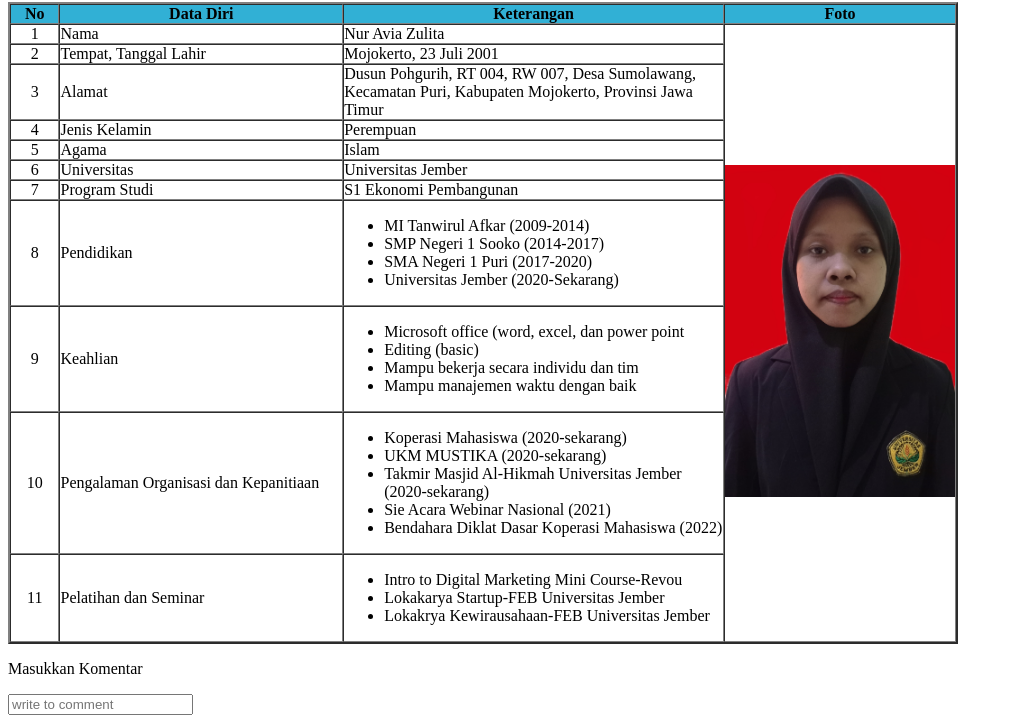
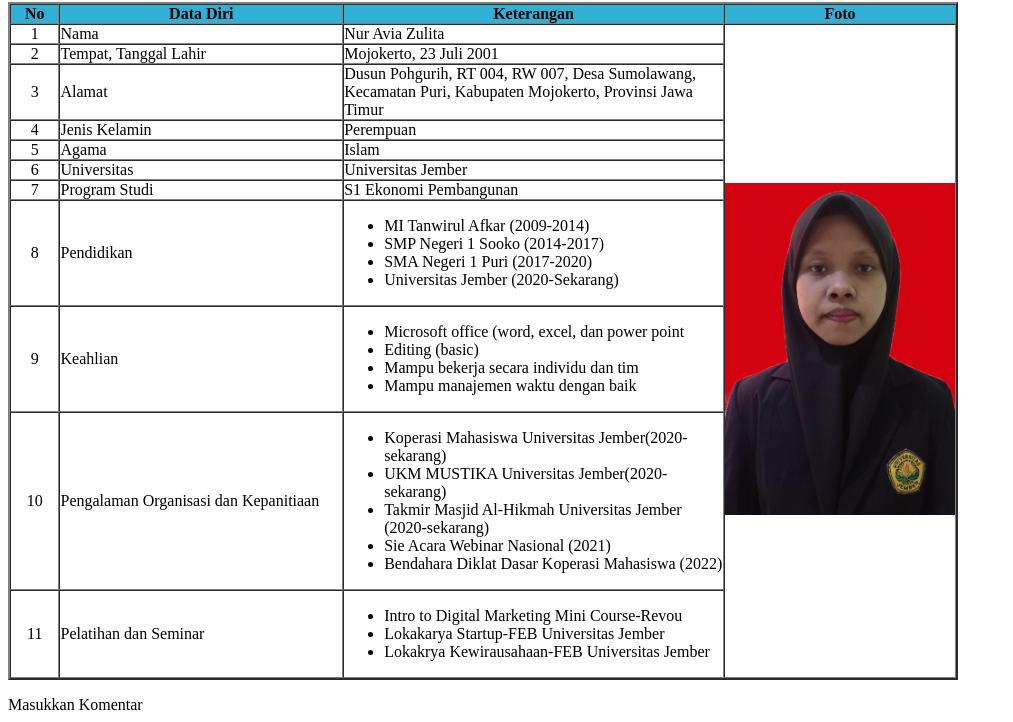
Before and after one commit to nuraviazulita/nuraviazulita.github.io, a plain HTML site: page portofolio.html in a window 1280 px wide. Shown: the part 78-800 px from the top of the page, without its empty margins (0-1013 px from the left). Drawn offline with Linux system fonts and the light colour scheme.

Commit message:
add nama

```diff
--- a/portofolio.html
+++ b/portofolio.html
@@ -82,8 +82,8 @@
             <td>Pengalaman Organisasi dan Kepanitiaan</td>
             <td>
                 <ul>
-                    <li>Koperasi Mahasiswa (2020-sekarang)</li>
-                    <li>UKM MUSTIKA (2020-sekarang)</li>
+                    <li>Koperasi Mahasiswa Universitas Jember(2020-sekarang)</li>
+                    <li>UKM MUSTIKA Universitas Jember(2020-sekarang)</li>
                     <li>Takmir Masjid Al-Hikmah Universitas Jember (2020-sekarang)</li>
                     <li>Sie Acara Webinar Nasional (2021)</li>
                     <li>Bendahara Diklat Dasar Koperasi Mahasiswa (2022)</li>
```
